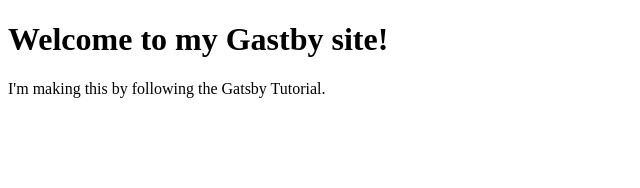
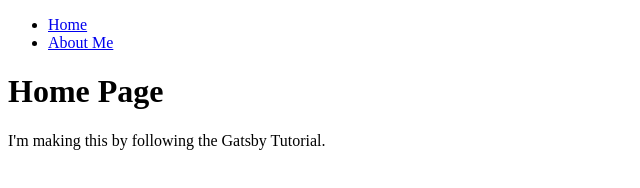
Before and after one commit to dygmm4288/gastby-blog, a Gatsby site: page / in a window 1280 px wide. Shown: the whole page, without its empty margins (0-640 px from the left). Built offline with nearby package versions, Linux system fonts and the light colour scheme; Gatsby itself is replaced by a stand-in of ours.

Commit message:
Link 컴포넌트까지 연결 완료

```diff
--- a/src/components/layout.js
+++ b/src/components/layout.js
@@ -1,51 +1,24 @@
-/**
- * Layout component that queries for data
- * with Gatsby's useStaticQuery component
- *
- * See: https://www.gatsbyjs.com/docs/how-to/querying-data/use-static-query/
- */
+import { Link } from "gatsby"
+import React from "react"
 
-import * as React from "react"
-import { useStaticQuery, graphql } from "gatsby"
-
-import Header from "./header"
-import "./layout.css"
-
-const Layout = ({ children }) => {
-  const data = useStaticQuery(graphql`
-    query SiteTitleQuery {
-      site {
-        siteMetadata {
-          title
-        }
-      }
-    }
-  `)
-
+const Layout = ({ pageTitle, children }) => {
   return (
-    <>
-      <Header siteTitle={data.site.siteMetadata?.title || `Title`} />
-      <div
-        style={{
-          margin: `0 auto`,
-          maxWidth: `var(--size-content)`,
-          padding: `var(--size-gutter)`,
-        }}
-      >
-        <main>{children}</main>
-        <footer
-          style={{
-            marginTop: `var(--space-5)`,
-            fontSize: `var(--font-sm)`,
-          }}
-        >
-          © {new Date().getFullYear()} &middot; Built with
-          {` `}
-          <a href="https://www.gatsbyjs.com">Gatsby</a>
-        </footer>
-      </div>
-    </>
+    <div>
+      <nav>
+        <ul>
+          <li>
+            <Link to="/">Home</Link>
+          </li>
+          <li>
+            <Link to="/aboutme">About Me </Link>
+          </li>
+        </ul>
+      </nav>
+      <main>
+        <h1>{pageTitle}</h1>
+        {children}
+      </main>
+    </div>
   )
 }
-
 export default Layout
--- a/src/pages/index.js
+++ b/src/pages/index.js
@@ -1,11 +1,11 @@
 import React from "react"
+import Layout from "../components/layout"
 
 const IndexPage = () => {
   return (
-    <main>
-      <h1>Welcome to my Gastby site!</h1>
+    <Layout pageTitle="Home Page">
       <p>I'm making this by following the Gatsby Tutorial.</p>
-    </main>
+    </Layout>
   )
 }
 export const Head = () => <title>Home Page</title>
```
Also changed, not shown: src/pages/about.js (deleted, +0 -19 lines), src/pages/aboutme.js (added, +16 -0 lines), src/pages/blog.js (added, +11 -0 lines).
